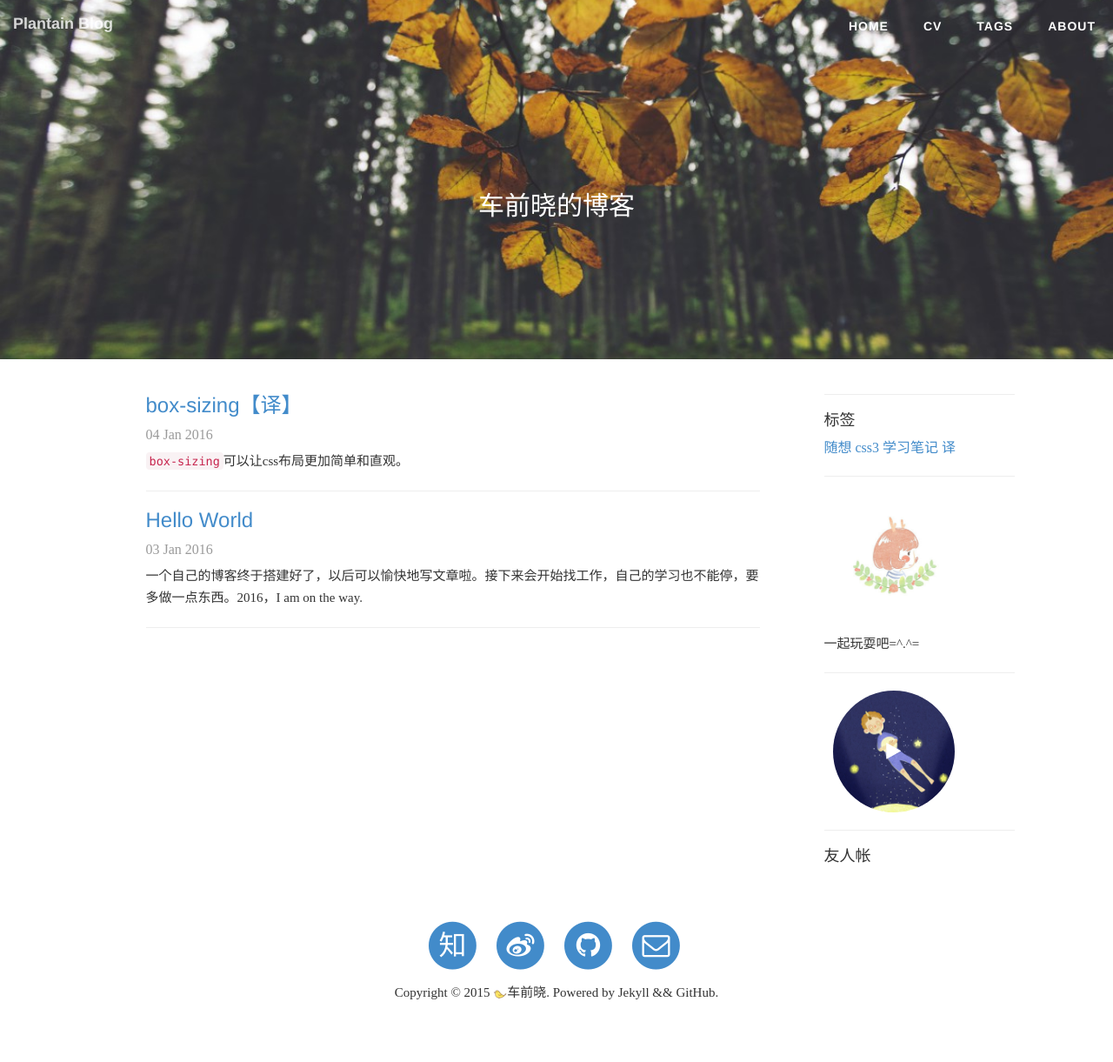
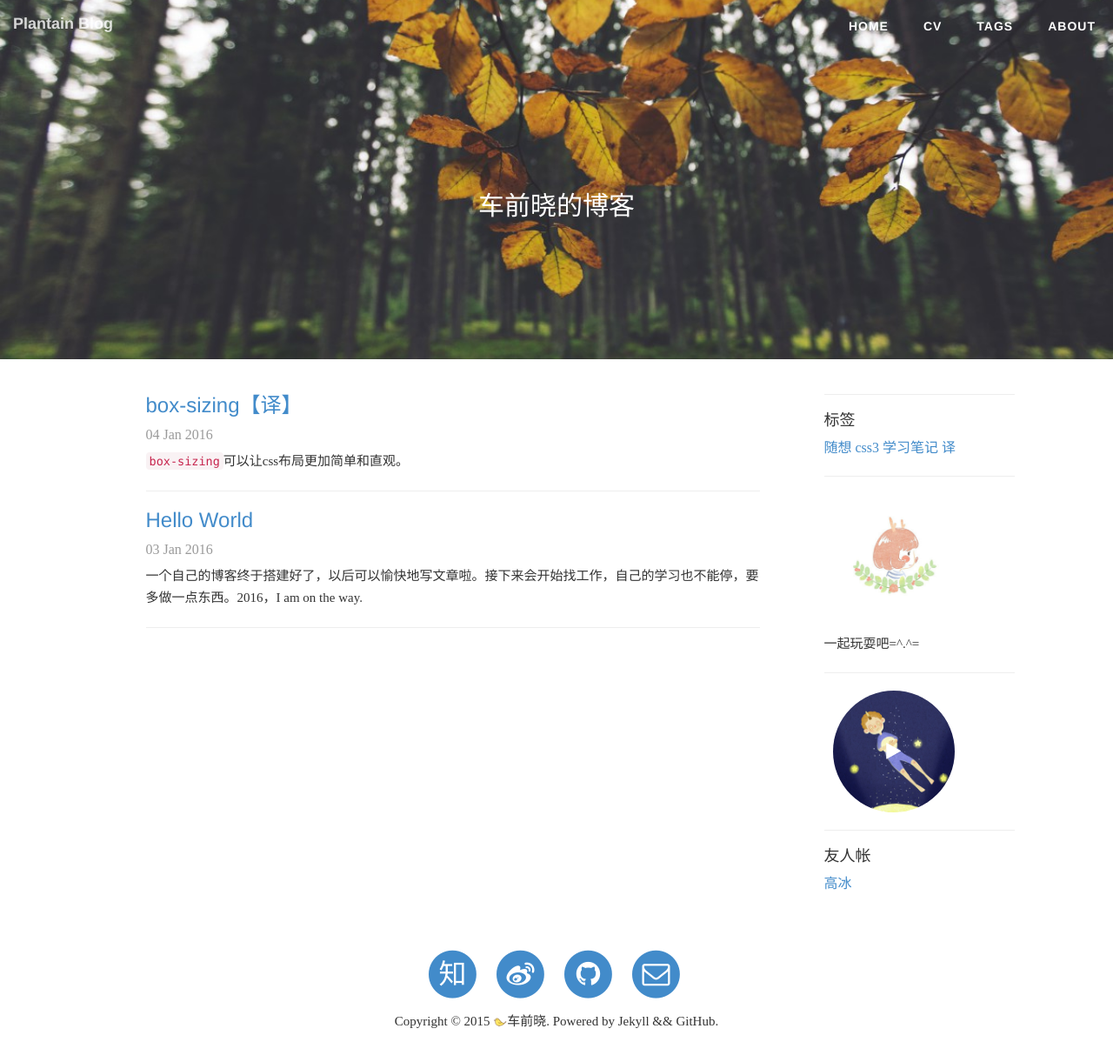
Before and after one commit to cheqianxiao/cheqianxiao.github.io, a Jekyll site: the page built from index.html, in a window 1280 px wide and 1237 px high. Shown: the top 1221 px of the window at 87% size. Built offline with Jekyll 4.4.1, drawn with Linux system fonts in a browser that asks for light colours; nearby versions of some CDN libraries; the list of posts is cut into pages by our own code.

```diff
--- a/_config.yml
+++ b/_config.yml
@@ -22,3 +22,9 @@ gems: [jekyll-paginate]
 google_analytics_id: UA-5531632-1
 
 # Friends
+friends: [
+    {
+        title: "高冰",
+        href: "http://momeakl.github.io/"
+    }
+]
```
